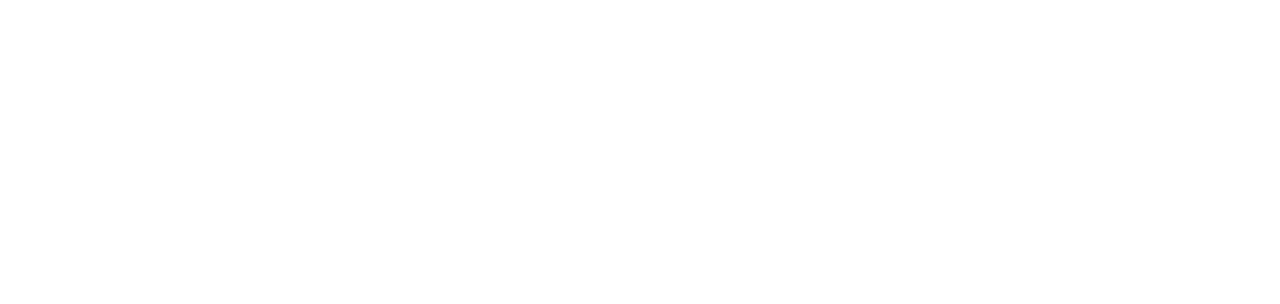
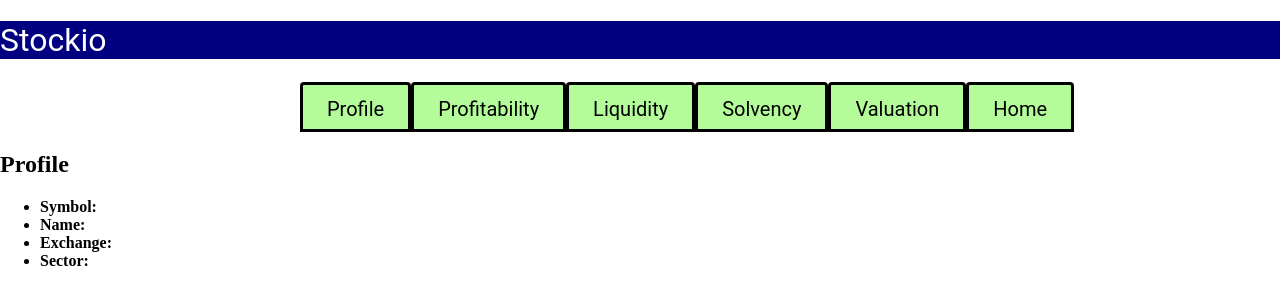
Before and after one commit to MatthewAbebe31/Stockio, a website: page index.html in a window 1280 px wide. Drawn offline with Linux system fonts and the light colour scheme; no server answers.

Commit message:
Added header and container with tabs for profile data.

```diff
--- a/css/layout.css
+++ b/css/layout.css
@@ -0,0 +1,7 @@
+.col-full {
+  width: 100%;
+}
+
+.row {
+  width: 100%;
+}
--- a/css/styles.css
+++ b/css/styles.css
@@ -0,0 +1,31 @@
+header {
+  background-color: navy;
+}
+
+h1 {
+  color: white;
+  font-family: Roboto, arial, sans-serif;
+  font-weight: normal;
+}
+
+.tab {
+  padding: 0.75rem 1.5rem 0.5rem;
+  border: solid;
+  border-top-right-radius: 0.25rem;
+  border-top-left-radius: 0.25rem;
+  cursor: pointer;
+  font-size: 1.25rem;
+  font-family: Roboto, arial, sans-serif;
+  background-color: #b3fc99;
+}
+
+.tabbed-views {
+  max-width: 680px;
+  margin: 0 auto;
+}
+
+.tab-container {
+  display: flex;
+  position: relative;
+  top: 1px;
+}
--- a/index.html
+++ b/index.html
@@ -10,10 +10,45 @@
   <link rel="stylesheet" href="css/styles.css">
 </head>
 <body>
+
   <header>
+    <div class="col-full">
+      <div class="row">
+        <h1>Stockio</h1>
+      </div>
+    </div>
   </header>
+
   <main>
+
+  <div class="col-full">
+    <div class="row">
+      <div class="tabbed-views">
+        <div class="tab-container">
+          <div class="tab">Profile</div>
+          <div class="tab">Profitability</div>
+          <div class="tab">Liquidity</div>
+          <div class="tab">Solvency</div>
+          <div class="tab">Valuation</div>
+          <div class="tab">Home</div>
+        </div>
+      </div>
+    </div>
+    <div>
+      <h2>Profile</h2>
+    </div>
+    <div class="profile-container">
+      <ul>
+        <li><b>Symbol:</b></li>
+        <li><b>Name:</b></li>
+        <li><b>Exchange:</b></li>
+        <li><b>Sector:</b></li>
+      </ul>
+    </div>
+  </div>
+
   </main>
+
   <script src="js/data.js"></script>
   <script src="js/main.js"></script>
 </body>
--- a/js/main.js
+++ b/js/main.js
@@ -0,0 +1,245 @@
+var xhrProfitability = new XMLHttpRequest();
+
+xhrProfitability.open('GET', 'https://www.alphavantage.co/query?function=OVERVIEW&symbol=IBM&apikey=HKX3MUJHRZLOUZ85');
+xhrProfitability.send();
+
+xhrProfitability.responseType = 'json';
+
+xhrProfitability.addEventListener('load', handleLoadProfitability);
+
+function handleLoadProfitability(event) {
+  // Variables for Profitability Measures
+
+  // Return on Assests (ROA) TTM
+  var returnOnAssetsTTM = xhrProfitability.response.ReturnOnAssetsTTM;
+
+  console.log('Return-on-Assets-TTM: ', returnOnAssetsTTM);
+
+  // Return on Equity (ROE) TTM
+  var returnOnEquityTTM = xhrProfitability.response.ReturnOnEquityTTM;
+
+  console.log('Return-on-Equity-TTM: ', returnOnEquityTTM);
+
+  // Operating Margin TTM
+  var operatingMarginTTM = xhrProfitability.response.OperatingMarginTTM;
+
+  console.log('Operating Margin: ', operatingMarginTTM);
+
+  // Profit Margin
+  var profitMargin = xhrProfitability.response.ProfitMargin;
+  console.log('Profit Margin: ', profitMargin);
+}
+
+var xhrLiquidity = new XMLHttpRequest();
+
+// Request from BALANCE SHEETS
+xhrLiquidity.open('GET', 'https://www.alphavantage.co/query?function=BALANCE_SHEET&symbol=IBM&apikey=HKX3MUJHRZLOUZ85');
+xhrLiquidity.send();
+
+xhrLiquidity.responseType = 'json';
+
+xhrLiquidity.addEventListener('load', handleLoadLiquidity);
+
+function handleLoadLiquidity(event) {
+  console.log('xhrLiquidity status: ', xhrLiquidity.status)
+  console.log('xhrLiquidity response: ', xhrLiquidity.response)
+  // Variables for Liquidity Measures
+
+  // Current Ratio
+  var totalCurrentAssests = xhrLiquidity.response.annualReports[0].totalCurrentAssets;
+  var totalCurrentLiabilities = xhrLiquidity.response.annualReports[0].totalCurrentLiabilities;
+  var currentRatio = totalCurrentAssests / totalCurrentLiabilities;
+
+  console.log('Current Ratio: ', currentRatio);
+
+  // Quick Ratio
+  var inventory = xhrLiquidity.response.annualReports[0].inventory;
+  var quickRatio = (totalCurrentAssests - inventory) / totalCurrentLiabilities;
+
+  console.log('Quick ratio: ', quickRatio);
+
+  // Cash Ratio
+  var cashAndCashEquivalents = xhrLiquidity.response.annualReports[0].cashAndCashEquivalentsAtCarryingValue
+  var cashRatio = cashAndCashEquivalents / totalCurrentLiabilities
+
+  console.log('Cash Ratio: ', cashRatio)
+
+  //
+}
+
+
+var xhrSolvency = new XMLHttpRequest();
+
+// Request from BALANCE SHEETS
+xhrSolvency.open('GET', 'https://www.alphavantage.co/query?function=BALANCE_SHEET&symbol=IBM&apikey=HKX3MUJHRZLOUZ85');
+xhrSolvency.send();
+
+xhrSolvency.responseType = 'json';
+
+xhrSolvency.addEventListener('load', handleLoadSolvency);
+
+function handleLoadSolvency(event) {
+
+  // Variables for Solvency Measures
+
+  // Equity ratio
+  var totalAssets = xhrSolvency.response.annualReports[0].totalAssets;
+
+  // Debt-to-Equity-Ratio
+  var totalLiabilities = xhrSolvency.response.annualReports[0].totalLiabilities;
+  var totalShareholderEquity = xhrSolvency.response.annualReports[0].totalShareholderEquity;
+  var debtToEquityRatio = totalLiabilities / totalShareholderEquity;
+
+  console.log('Debt-to-Equity-Ratio: ', debtToEquityRatio);
+
+  // Debt-to-Assets-Ratio
+  var DebtToAssests = totalLiabilities / totalAssets;
+
+  console.log('Total-Debt-to-Total-Assets: ', DebtToAssests);
+}
+
+var xhrSolvencyTwo = new XMLHttpRequest();
+
+// Request from BALANCE SHEETS
+xhrSolvencyTwo.open('GET', 'https://www.alphavantage.co/query?function=INCOME_STATEMENT&symbol=IBM&apikey=HKX3MUJHRZLOUZ85');
+xhrSolvencyTwo.send();
+
+xhrSolvencyTwo.responseType = 'json';
+
+xhrSolvencyTwo.addEventListener('load', handleLoadSolvencyTwo);
+
+function handleLoadSolvencyTwo(event) {
+
+  // Variables for Solvency Measures
+
+  // Interest Coverage Ratio
+  var ebit = xhrSolvencyTwo.response.annualReports[0].ebit;
+  var interestExpense = xhrSolvencyTwo.response.annualReports[0].interestExpense
+  var interestCoverageRatio = ebit / interestExpense
+
+  console.log('Interest Coverage Ratio: ', interestCoverageRatio)
+
+
+}
+
+var xhrValuation = new XMLHttpRequest();
+
+xhrValuation.open('GET', 'https://www.alphavantage.co/query?function=OVERVIEW&symbol=IBM&apikey=HKX3MUJHRZLOUZ85');
+xhrValuation.send();
+
+xhrValuation.responseType = 'json';
+
+xhrValuation.addEventListener('load', handleLoadValuation);
+
+function handleLoadValuation(event) {
+  // Variables for valuation
+
+  // P/E Ratio
+  var peRatio = xhrValuation.response.PERatio;
+
+  console.log('PE Ratio: ', peRatio)
+
+  // PEG Ratio
+  var pegRatio = xhrValuation.response.PEGRatio
+
+  console.log('PEG Ratio: ', pegRatio)
+
+  // P/B Ratio
+  var pbRatio = xhrValuation.response.PriceToBookRatio;
+
+  console.log('P/B Ratio: ', pbRatio)
+
+  // PS Ratio
+  var psRatio = xhrValuation.response.PriceToSalesRatioTTM;
+
+  console.log('P/S Ratio: ', psRatio)
+
+}
+
+var xhrProfile = new XMLHttpRequest();
+
+xhrProfile.open('GET', 'https://www.alphavantage.co/query?function=OVERVIEW&symbol=IBM&apikey=HKX3MUJHRZLOUZ85');
+xhrProfile.send();
+
+xhrProfile.responseType = 'json';
+
+xhrProfile.addEventListener('load', handleLoadProfile);
+
+function handleLoadProfile(event) {
+
+  // Variables for profile data
+
+  var symbol = xhrProfile.response.Symbol
+  console.log(symbol)
+
+  var stockName = xhrProfile.response.Name;
+  console.log(stockName)
+
+  var exchange = xhrProfile.response.Exchange;
+  console.log(exchange)
+
+  var sector = xhrProfile.response.Sector;
+  console.log(sector)
+
+  var address = xhrProfile.response.Address;
+  console.log(address)
+
+}
+
+var xhrQuote = new XMLHttpRequest();
+
+xhrQuote.open('GET', 'https://www.alphavantage.co/query?function=GLOBAL_QUOTE&symbol=IBM&apikey=HKX3MUJHRZLOUZ85');
+xhrQuote.send();
+
+xhrQuote.responseType = 'json';
+
+xhrQuote.addEventListener('load', handleLoadQuote);
+
+function handleLoadQuote(event) {
+
+  // Variables for quote data
+
+  var quote = xhrQuote.response['Global Quote']['05. price']
+  console.log('Quote: ', quote)
+
+}
+
+var xhrSearch = new XMLHttpRequest();
+
+xhrSearch.open('GET', 'https://www.alphavantage.co/query?function=SYMBOL_SEARCH&keywords=tesco&apikey=HKX3MUJHRZLOUZ85');
+xhrSearch.send();
+
+xhrSearch.responseType = 'json';
+
+xhrSearch.addEventListener('load', handleLoadSearch);
+
+function handleLoadSearch(event) {
+
+  // Variables for profile data
+
+  // var search = xhrProfile.response['Global Quoate']['05. price']
+  // console.log('Search: ', quote)
+
+  var bestMatches = xhrSearch.response.bestMatches
+  console.log(bestMatches)
+}
+
+var xhrDailyPrices = new XMLHttpRequest();
+
+xhrDailyPrices.open('GET', 'https://www.alphavantage.co/query?function=TIME_SERIES_DAILY_ADJUSTED&symbol=IBM&apikey=demo');
+xhrDailyPrices.send();
+
+xhrDailyPrices.responseType = 'json';
+
+xhrDailyPrices.addEventListener('load', handleLoadDailyPrices);
+
+function handleLoadDailyPrices(event) {
+
+  // Variables for daily price data
+
+  // var search = xhrProfile.response['Global Quoate']['05. price']
+  // console.log('Search: ', quote)
+
+  var dailyPrices = xhrDailyPrices.response
+  console.log(dailyPrices)
+}
```
Also changed, not shown: js/requests.js (deleted, +0 -245 lines), requests.html (deleted, +0 -14 lines).
